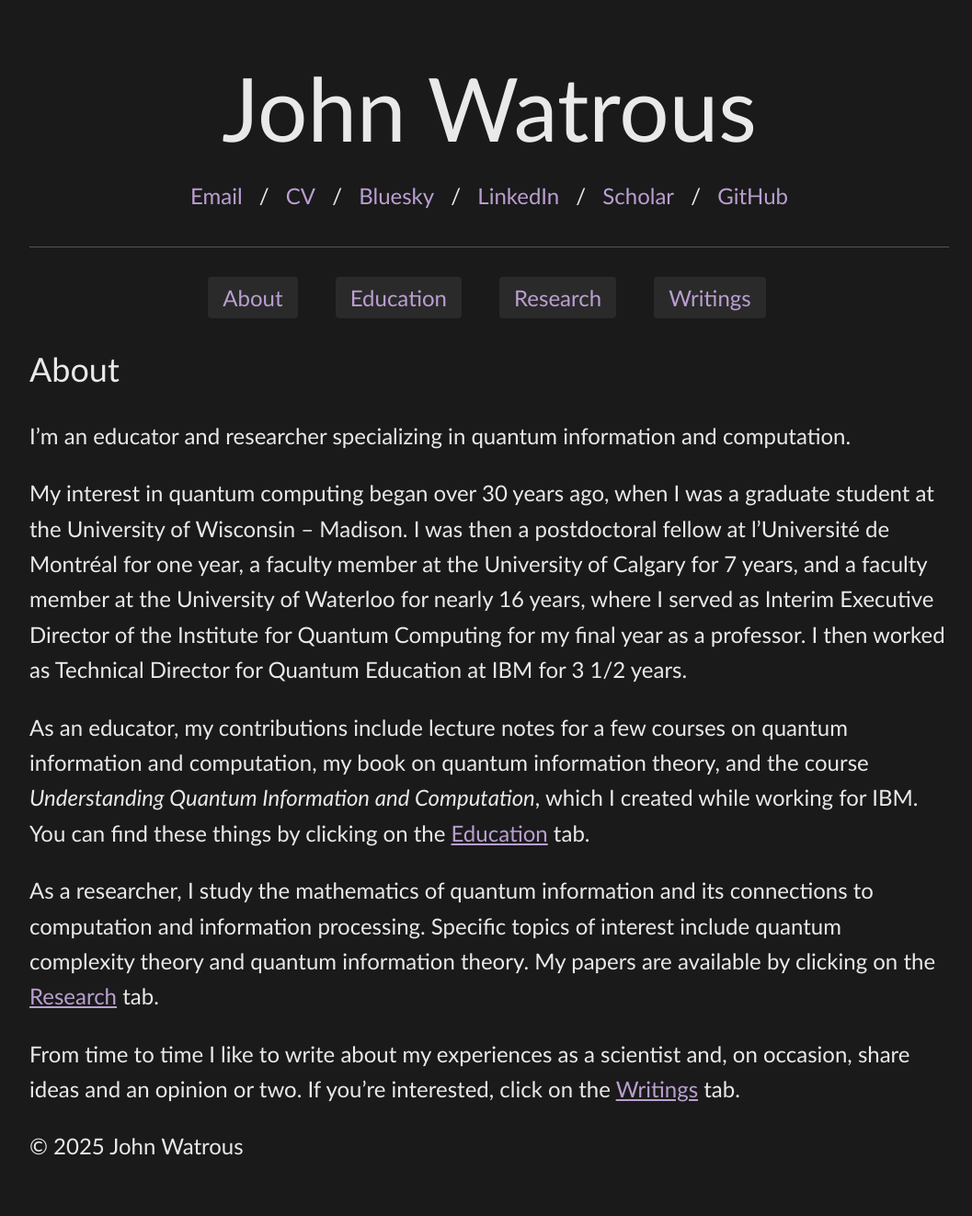
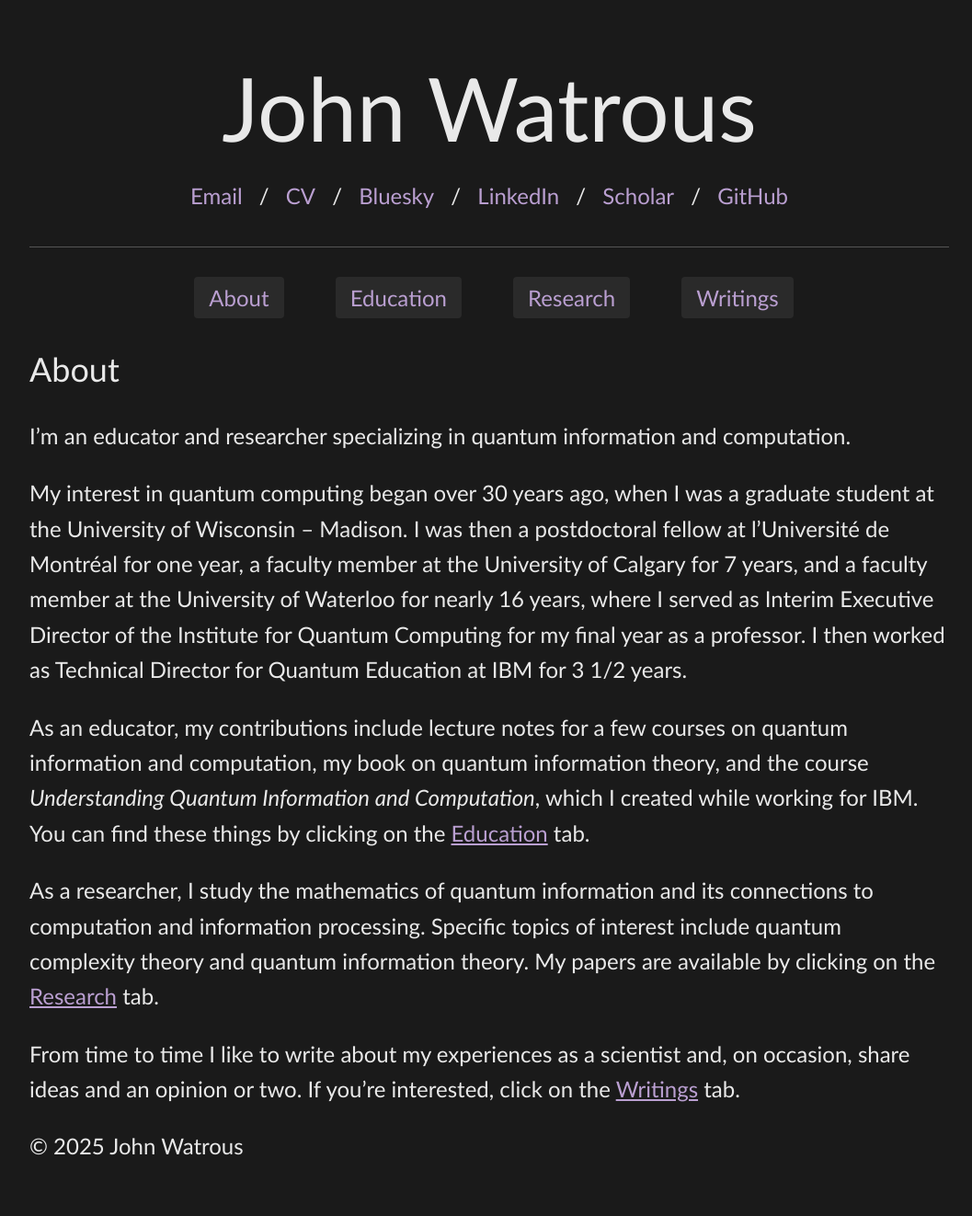
Before and after one commit to jhwatrous/jhwatrous.github.io, a Jekyll site: the page built from index.md, in a window 1280 px wide. Shown: the whole page at 92% size, without its empty margins (108-1165 px from the left). Built offline with Jekyll 4.4.1, drawn with Linux system fonts in a browser that asks for light colours.

Commit message:
Revising...

```diff
--- a/assets/css/simple-dark.css
+++ b/assets/css/simple-dark.css
@@ -48,7 +48,7 @@ header nav {
 }
 
 header nav a {
-    margin: 0 15px;
+    margin: 0 30px;
     padding: 8px 16px;
     background-color: #2a2a2a;
     border-radius: 4px;
```
